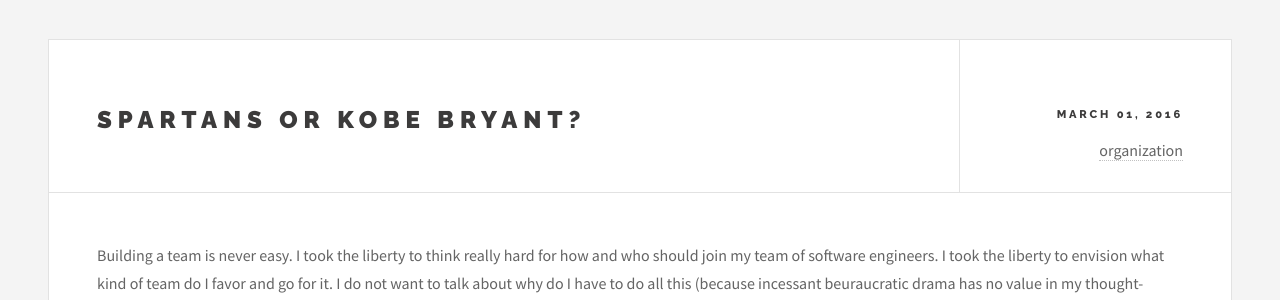
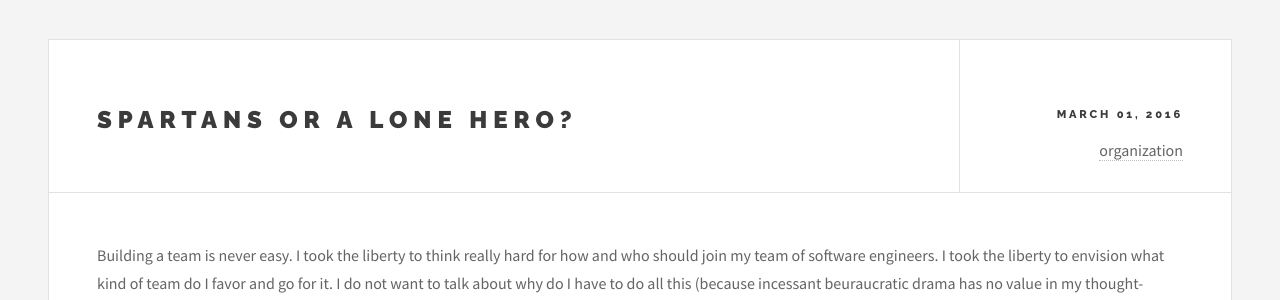
Before and after one commit to rizkylearns/thought-experiment, a Jekyll site: the page built from _posts/2016-03-01-spartans-or-kobe-bryant.md, in a window 1280 px wide and 900 px high. Shown: the part 310-610 px from the top of the window. Built offline with Jekyll 4.4.1, drawn with Linux system fonts in a browser that asks for light colours.

Commit message:
update my title

```diff
--- a/_posts/2016-03-01-spartans-or-kobe-bryant.md
+++ b/_posts/2016-03-01-spartans-or-kobe-bryant.md
@@ -1,6 +1,6 @@
 ---
 layout: post
-title:  "Spartans or Kobe Bryant?"
+title:  "Spartans or a Lone Hero?"
 date:   2016-03-01
 categories: organization
 tags: idea concept built
```
